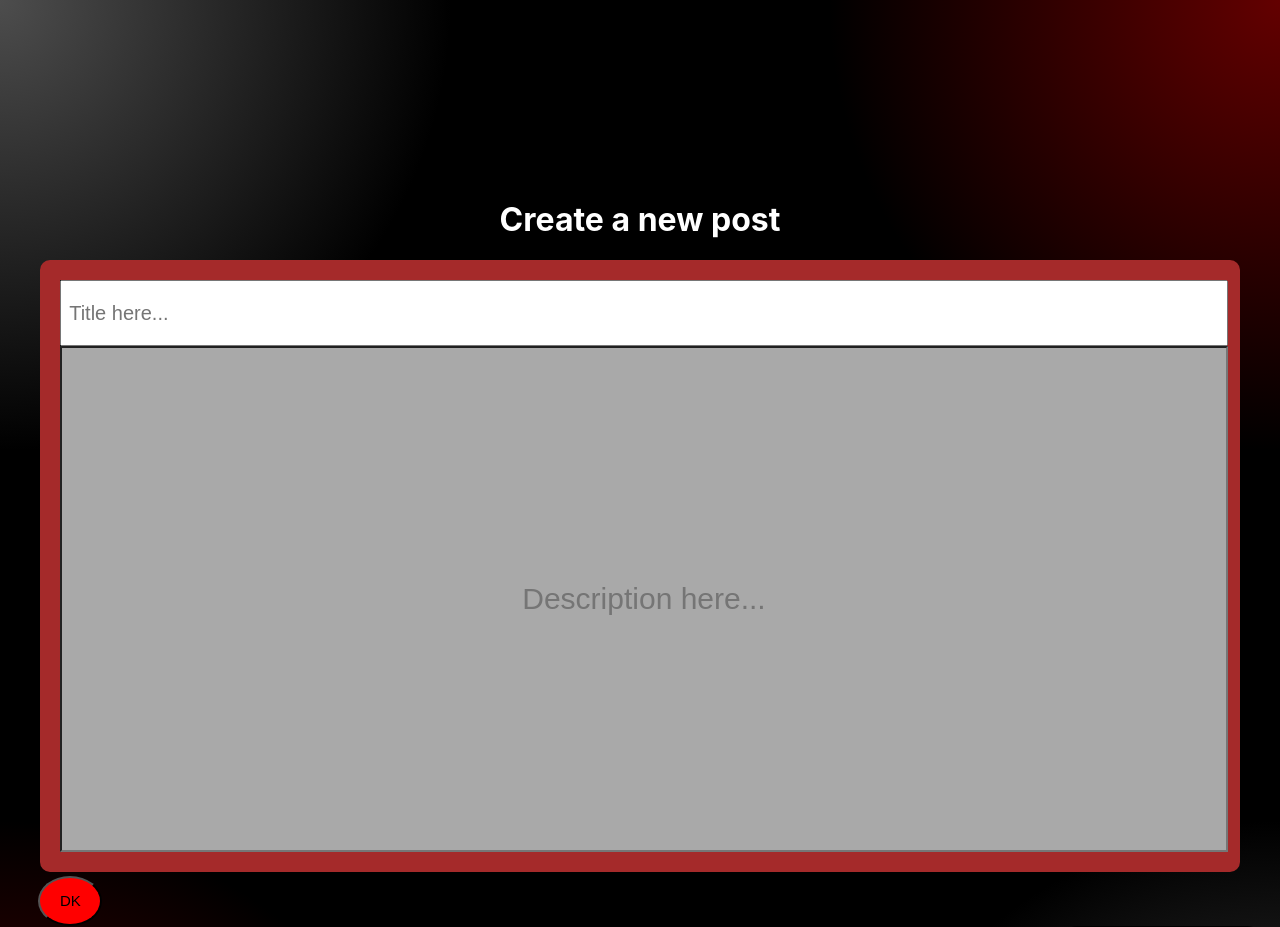
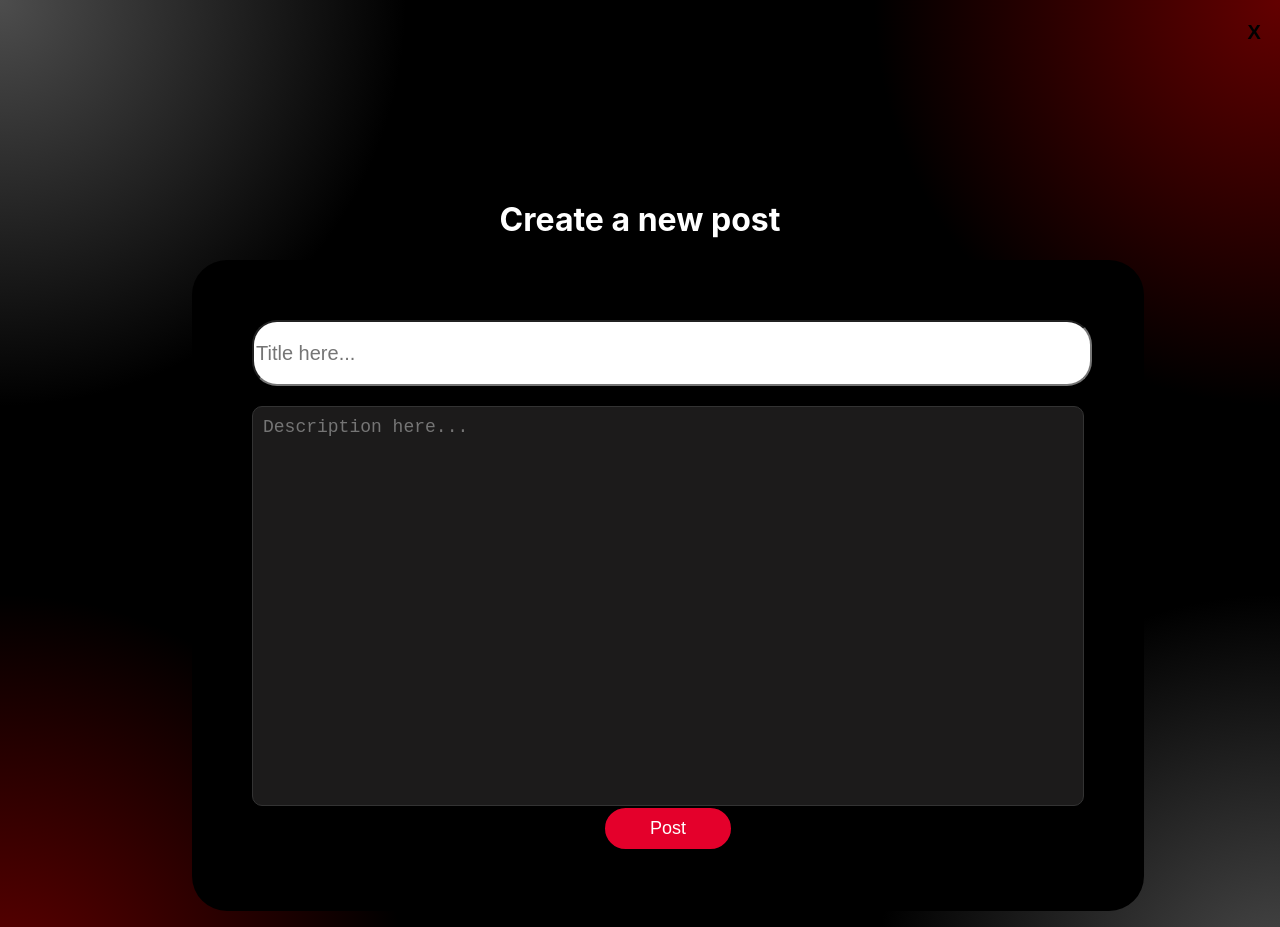
Before and after one commit to Cole-Wright4195/askuga, a Next.js app: page /post in a window 1280 px wide. Shown: the top 927 px of the page. Built offline with nearby package versions, Linux system fonts and the light colour scheme.

Commit message:
addded exit button to createpost

```diff
--- a/src/components/CreatePost/CreatePost.module.css
+++ b/src/components/CreatePost/CreatePost.module.css
@@ -1,3 +1,20 @@
+body{
+    height: 100vh;
+}
+.exit{
+    position: absolute;
+    top:20px;
+    left:97%;
+    display: flex;
+    background: transparent;
+    border:none;
+    font-size: 20px;
+    font-weight: 550;
+    cursor: pointer;
+}
+.exit:hover{
+    color:rgb(149, 0, 0);
+}
 .startingText {
     text-align: center;
     color: white;
@@ -12,15 +29,25 @@
     margin-right: 60px; */
     height: 60px;
     font-size: 20px;
+    border-radius:25px;
 
 }
 
 #secondTextBox {
+    margin-top: 20px;
     width: 100%;
-    /*margin-left: 50px;
-    margin-right: 60px; */
-    height: 500px;
-    background-color: darkgrey;
+    height: 400px;
+    background-color: #1C1B1B; /* Background color */
+    color: white; /* Font color when typing */
+    font-size: 18px; /* Adjust font size as needed */
+    padding: 10px; /* Adds space between the text and the edges */
+    text-align: start; /* Ensures text starts at the left */
+    vertical-align: top; /* Ensures text starts at the top */
+    border-radius: 10px; /* Optional: Make the box have rounded corners */
+    border: 1px solid #333; /* Optional: Add a border */
+    outline: none; /* Removes the default outline when focused */
+    resize: none; /* Prevents resizing of the box if it's a textarea */
+    box-sizing: border-box; /* Includes padding in width/height */
 
 
 }
@@ -36,20 +63,25 @@
 } */
 
  .text2 input {
+    margin-top: 20px;
     font-size: 30px;
-    text-align: center;
+    text-align: start;
+    border-radius: 25px;
 
 }
 
 #outerform {
+    display:block;
     /*border: 20px,solid, brown; */
-    border-color:brown;
+    width: 65%;
+    background-color: black;
+    border-color:black;
     border-style: solid;
-    border-radius: 10px;
+    border-radius: 35px;
     padding:0px;
-    margin-right: 40px;
-    margin-left: 40px;
-    border-width: 20px;
+    margin-left:15%;
+    margin-right:50%;
+    border-width: 60px;
 }
 
 #postButton {
@@ -57,32 +89,24 @@
    display:block;
    margin-left: auto;
    margin-right: auto; */
-   font-size: 30px;
-   margin-left: 83%;
-   /*margin-top: 15px; */
-   width:200px;
-   height: 50px;
-   background-color:red;
-   color:white;
-   border-radius: 15px;
-   border: black, solid
+   display:block;
+   position: relative; /* Stays at the bottom of the screen */
+   bottom: 0px; /* Distance from the bottom of the screen */
+   left: 50%; /* Starts at the center of the screen */
+   transform: translateX(-50%); /* Shifts it to be truly centered */
+   background-color: #E4002B;
+   padding: 10px 40px;
+   border-radius: 30px;
+   border: solid 2px black;
+   cursor: pointer;
+   color: white;
+   font-size: large;
+   width:130px;
+
+
 
 }
 
 #postButton:hover {
     background-color: darkred;
 }
-
-#userButton {
-    margin-left:3%;
-    margin-top:0.25%;
-    border-radius: 50%;
-    width: 5%;
-    height: 50px;
-    background-color:red;
-    font-size: 15px;
-
-}
-#userButton:hover {
-    background-color: blue;
-}
--- a/src/components/CreatePost/CreatePost.tsx
+++ b/src/components/CreatePost/CreatePost.tsx
@@ -1,34 +1,76 @@
 "use client"
-import React from "react";
+import React, { useState } from "react";
 import styles from "./CreatePost.module.css";
 import { useRouter } from "next/navigation";
+import Post from "@/models/post";
+import User from "@/models/user";
+
+export default function CreateNewPost() {
+    const router = useRouter();
+
+    // State variables for form inputs
+    const [title, setTitle] = useState<string>("");
+    const [description, setDescription] = useState<string>("");
+
+    const handleButtonClick = () => {
+        console.log("Button clicked!");
+    };
+
+    const handleExit = () =>{
+        router.push('./home')
+    }
 
 
-export default function CreateNewPost() {
+    // Handle change for title input
+    const handleTitleChange = (event: React.ChangeEvent<HTMLInputElement>) => {
+        setTitle(event.target.value);
+    };
 
-    const router = useRouter();
+    // Handle change for description input
+    const handleDescriptionChange = (event: React.ChangeEvent<HTMLTextAreaElement>) => {
+        setDescription(event.target.value);
+    };
+
+
+    const handleSubmit = (event: React.FormEvent<HTMLFormElement>) => {
+        console.log("Title:", title);
+        console.log("Description:", description);
+    };
+
+
     return (
         <div>
+            <button onClick={handleExit} className={styles.exit}>X</button>
             <h1 className={styles.startingText}> Create a new post</h1>
             <div className={styles.generalInputBox}>
-                <form id={styles.outerform}>
+                <form id={styles.outerform} onSubmit={handleSubmit}>
+                    <input
+                        type="text"
+                        id={styles.firstTextBox}
+                        name="firstbox"
+                        placeholder="Title here..."
+                        value={title}
+                        onChange={handleTitleChange}
+                    />
+                    <div className={styles.text2}>
+                        <textarea
 
-                    <input type="text" id={styles.firstTextBox}name="firstbox" placeholder=" Title here..."/>
-                    <div className={styles.text2}>
-                    <input type="text" id={styles.secondTextBox} name="secondbox" placeholder="Description here..."/>
+                            id={styles.secondTextBox}
+                            name="secondbox"
+                            placeholder="Description here..."
+                            value={description}
+                            onChange={handleDescriptionChange}
+                        ></textarea>
+
                     </div>
-
+                    <button type="submit" id={styles.postButton}>
+                        Post
+                    </button>
                 </form>
 
+
             </div>
-            <button id={styles.userButton}>
-                DK
-            </button>
-            <button id={styles.postButton}>
-                Post
-            </button>
         </div>
 
     );
-
 }
```
